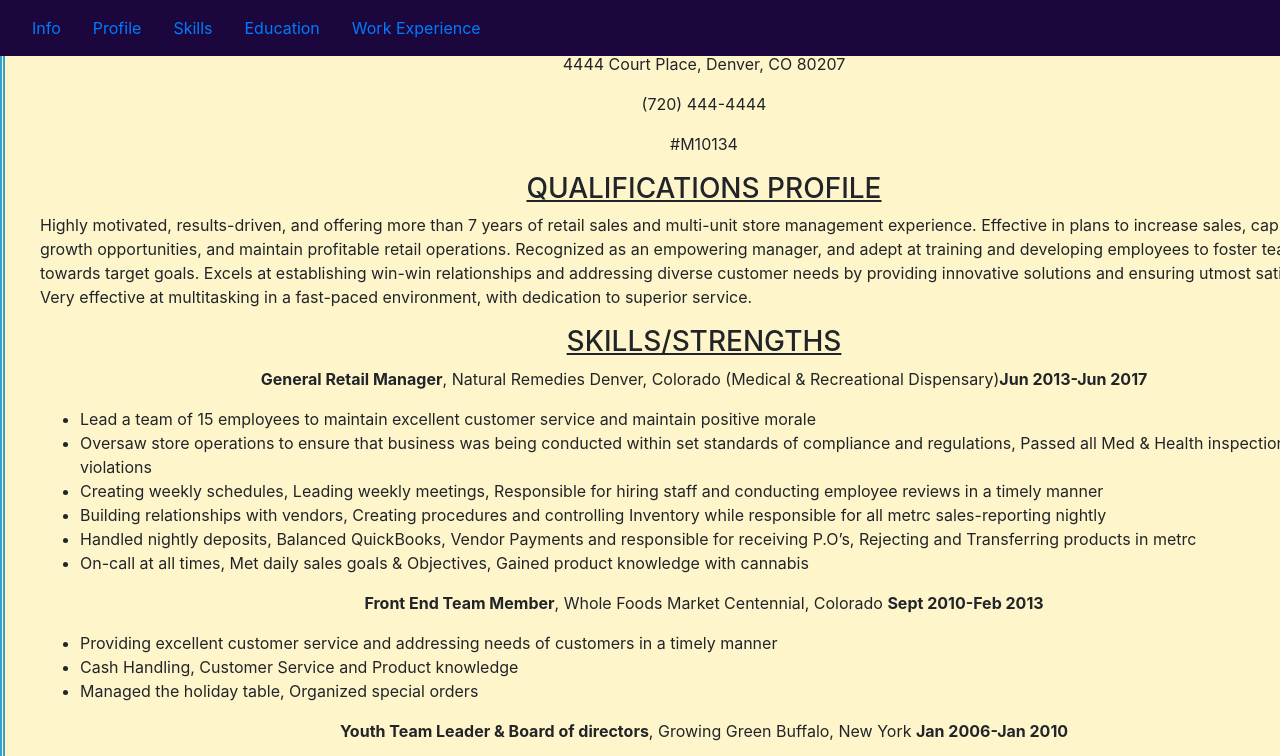
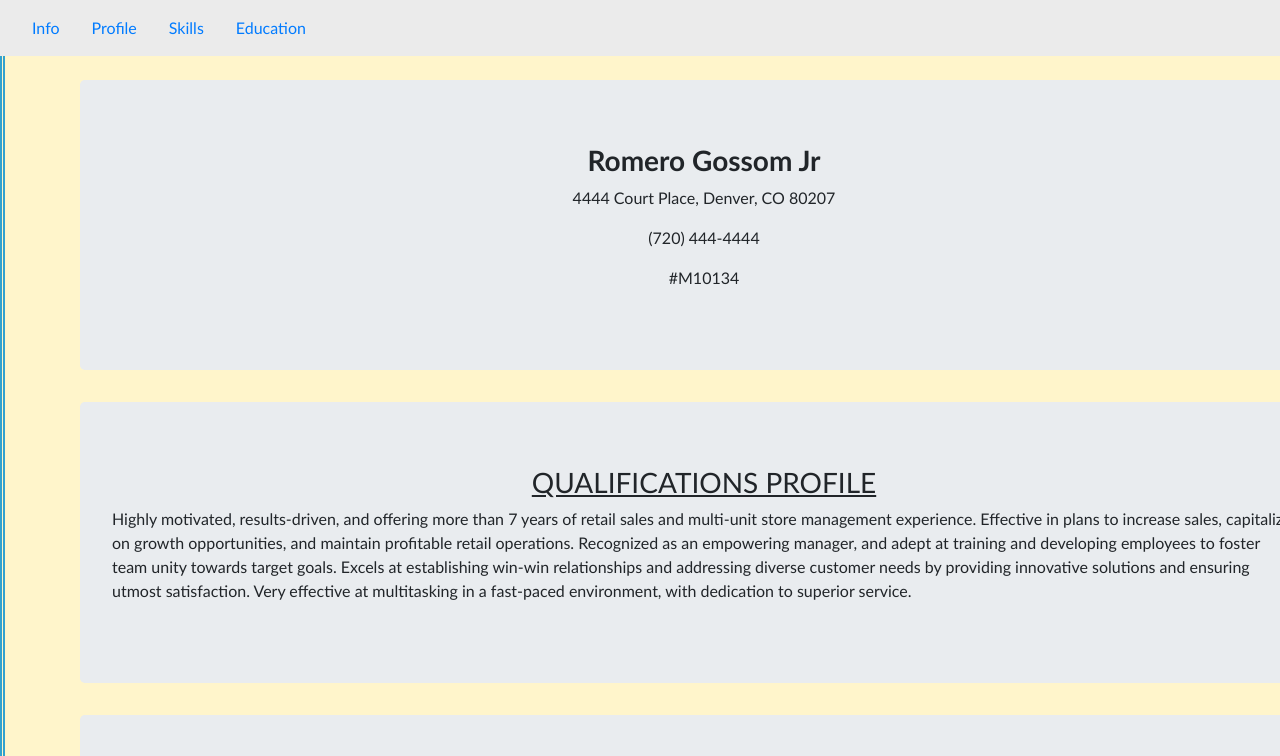
Before and after one commit to rgossomTechtonic/ResumeBootstrap, a plain HTML site: page index.html in a window 1280 px wide. Shown: the top 756 px of the page. Drawn offline with Linux system fonts and the light colour scheme.

Commit message:
New Jumbotrons & Nav edits

```diff
--- a/index.html
+++ b/index.html
@@ -9,24 +9,26 @@
   <title>Romero Resume</title>
 </head>
 
-<div class="container-fluid">
+<!-- Nav bar div -->
 <div>
   <nav id="my-nav" class="navbar fixed-top">
 
-        <ul class= "nav">
+    <ul class="nav">
       <li class="nav-item"><a class="nav-link" href="#name">Info</a></li>
       <li class="nav-item"><a class="nav-link" href="#first paragraph">Profile</a></li>
       <li class="nav-item"><a class="nav-link" href="#skills">Skills</a></li>
       <li class="nav-item"><a class="nav-link" href="#ed">Education</a></li>
-          <li class="nav-item"><a class="nav-link" href="#workexp">Work Experience</a></li>
     </ul>
 
   </nav>
 </div>
+<!-- ************************************** -->
 
 <body id="bodyEdit">
 
+  <!-- Heading jumbotron -->
 
+  <div class="jumbotron text-center">
 
     <h3 id="name"><strong>Romero Gossom Jr</strong></h3>
 
@@ -36,15 +38,29 @@
 
     <p id="badge">#M10134</p>
 
+  </div>
+
+  <!-- profile jumbo div -->
+
+  <div class="Jumbotron">
 
   <h3 id = "profile">QUALIFICATIONS PROFILE</h3>
 
-  <div class="container-fluid">
   <div class="first paragraph">
-    <p>Highly motivated, results-driven, and offering more than 7 years of retail sales and multi-unit store management experience. Effective in plans to increase sales, capitalize on growth opportunities, and maintain profitable retail operations.
-      Recognized as an empowering manager, and adept at training and developing employees to foster team unity towards target goals. Excels at establishing win-win relationships and addressing diverse customer needs by providing innovative solutions
+    <p>Highly motivated, results-driven, and offering more than 7 years of retail sales and multi-unit store management experience. Effective in plans to increase sales, capitalize on growth opportunities, and maintain profitable retail
+      operations.
+      Recognized as an empowering manager, and adept at training and developing employees to foster team unity towards target goals. Excels at establishing win-win relationships and addressing diverse customer needs by providing innovative
+      solutions
       and ensuring utmost satisfaction. Very effective at multitasking in a fast-paced environment, with dedication to superior service.</p>
   </div>
+
+  </div>
+
+  <!-- ****end Profile***** -->
+
+  <!-- Skills jumbo -->
+
+ <div class="Jumbotron">
 
   <h3 id = "skills">SKILLS/STRENGTHS</h3>
 
@@ -64,6 +80,7 @@
     <li>On-call at all times, Met daily sales goals & Objectives, Gained product knowledge with cannabis</li>
   </ul>
 
+
   <p class="center"><strong>Front End Team Member</strong>, Whole Foods Market Centennial, Colorado <strong>Sept 2010-Feb 2013</strong></p>
 
   <ul>
@@ -79,6 +96,15 @@
     <li>Controlled 17 adjacent lots, Helped build aquaponic green houses in urban neighborhood</li>
   </ul>
 
+</div>
+
+  <!-- ****end skills***** -->
+
+  <!-- education jumbotron -->
+
+  <div class="Jumbotron">
+
+
   <h3 id = ed>EDUCATION</h3>
 
   <p class="center"><strong>Business Management Degree</strong>(Pending Graduation)<strong><span id="date">Spring 2017</span></strong></p>
@@ -92,16 +118,24 @@
     <li>How to win friends and influence people</li>
   </ul>
 
+  </div>
+
+  <!-- ****education end**** -->
+
+  <div class="jumbotron text-center">
+
+
     <h3 id="pro" class="center">PROFESSIONAL REFERENCES</h3>
     <ul>
       <li>Kelly Whyman, Canna Do Consultant (561) 123-4567</li>
       <li>Andrew Boyens, Owner OGinc (303) 567-6789</li>
       <li>Lane Lorberbuam, Sales Manager (706) 123-4567</li>
     </ul>
+  </div>
   <script src="bootstrap copy.js">
 
   </script>
-  </div>
+
   </div>
 </body>
 
--- a/stylesheet.css
+++ b/stylesheet.css
@@ -1,5 +1,6 @@
 #my-nav {
-  background-color: rgb(27, 7, 62);
+  background-color: rgb(235, 235, 235);
+  color: Black;
 }
 
 #bodyEdit {
@@ -7,17 +8,19 @@
   background-color: rgb(255, 245, 203);
   box-sizing: border-box;
   width: 110%;
-  padding: 5px;
+  padding: 75px;
   border: thick double #32a1ce;
   margin: rgb(11, 168, 245);
   position: static;
+  font-family: "Gill Sans", sans-serif;
+  font-weight: 500;
 }
 
 body {
   padding-top: 70px;
 }
 
-.center{
+.center {
   text-align: center;
 }
 
@@ -42,9 +45,10 @@ body {
   text-decoration: underline;
 }
 
-#skills{
+#skills {
   text-align: center;
   text-decoration: underline;
+  padding: 65px;
 }
 
 #ed {
```
Lines whose indentation alone changed are shown as unchanged.
